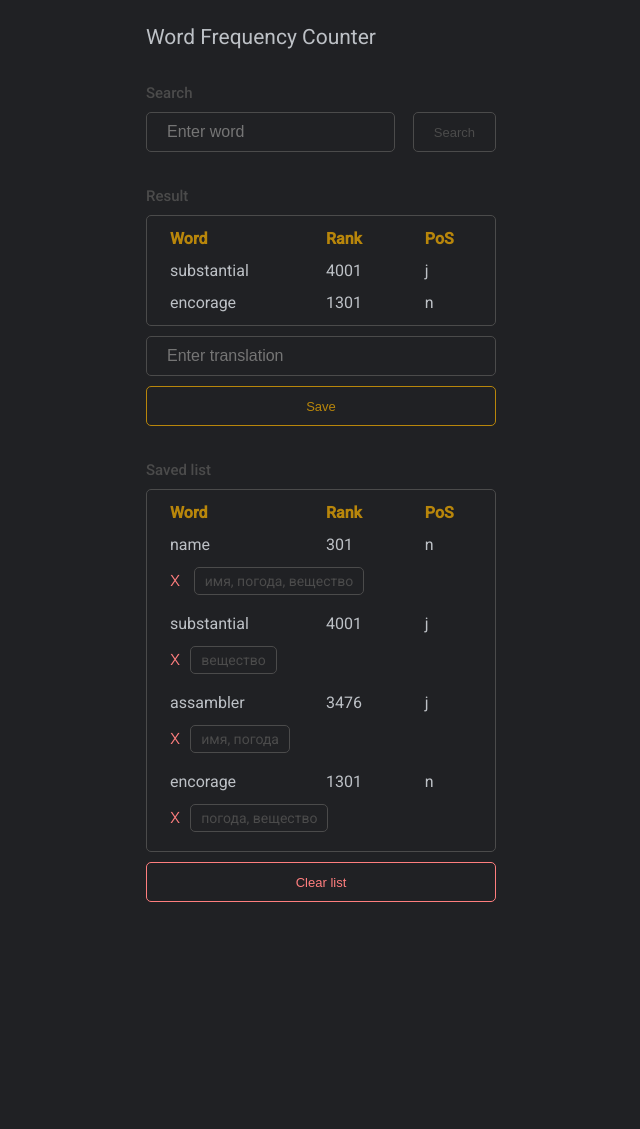
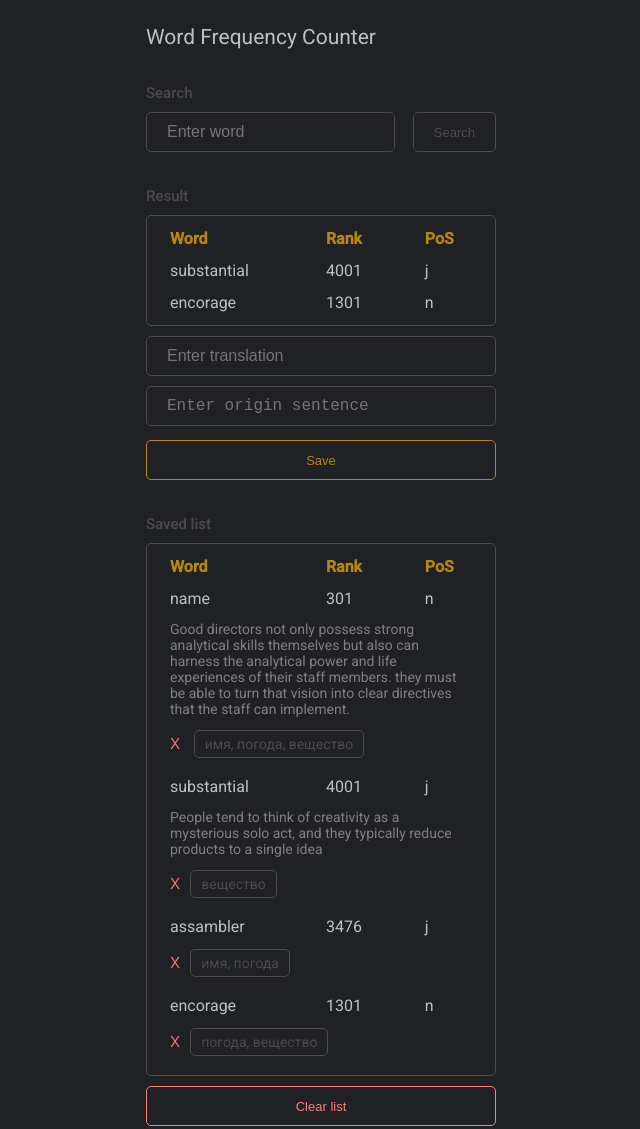
Before and after one commit to aapxx87/word_rate_source, a website built with webpack: page src/assets/index.html in a window 1280 px wide. Shown: the whole page, without its empty margins (319-959 px from the left). Before the commit the page ends 942 px from the top, so only its background shows below. Built offline with nearby package versions, Linux system fonts and the light colour scheme.

Commit message:
feat: add abylity to put origin sentences

```diff
--- a/src/assets/index.html
+++ b/src/assets/index.html
@@ -82,6 +82,10 @@
         </div>
 
         <div>
+          <textarea name="" id="" cols="30" rows="1" class="textarea" placeholder="Enter origin sentence"></textarea>
+        </div>
+
+        <div>
           <button class="btn btn-long btn-save">Save</button>
         </div>
 
@@ -116,6 +120,15 @@
               </tr>
 
               <tr>
+                <td colspan="3" class="tr_translate tr-sentence">
+                  <span class="full_sentence">Good directors not only possess strong
+                    analytical skills themselves but also can harness the analytical power and life experiences of their
+                    staff members. they must be able to turn that vision into clear directives that the staff can
+                    implement.</span>
+                </td>
+              </tr>
+
+              <tr>
                 <td colspan="3" class="tr_translate">
                   <span class="delete_item_btn">x</span>
                   <span class="rus_text">имя, погода, вещество</span>
@@ -130,9 +143,18 @@
               </tr>
 
               <tr>
+                <td colspan="3" class="tr_translate tr-sentence">
+                  <span class="full_sentence">People tend to think of creativity as a mysterious solo act, and they
+                    typically reduce products to a single idea</span>
+                </td>
+              </tr>
+
+              <tr>
                 <td colspan="3" class="tr_translate"> <span class="delete_item_btn">x</span><span
                     class="rus_text">вещество</span></td>
               </tr>
+
+
 
               <tr>
                 <td class="td_long">assambler</td>
@@ -169,6 +191,7 @@
 
 
 
+
     </div>
   </div>
 
--- a/src/scripts/save.js
+++ b/src/scripts/save.js
@@ -60,11 +60,14 @@ export const btn_save_script = function (result_arr) {
 
   const input_translate = document.querySelector('.input_translate')
 
+  const input_sentence = document.querySelector('.textarea')
+
   btn_save.addEventListener('click', function () {
 
     const obj_item = {
       eng_words: result_arr,
-      rus_translate: input_translate.value
+      rus_translate: input_translate.value,
+      origin_sentence: input_sentence.value
     }
 
     saved_list.push(obj_item)
@@ -77,6 +80,11 @@ export const btn_save_script = function (result_arr) {
     btn_save.disabled = true
     btn_save.classList.add('deactive')
     input_translate.value = ''
+    input_sentence.value = ''
+
+    input_sentence.style.height = '40px'
+
+
 
     const btnDelete = document.querySelector('.delete_item_btn')
 
@@ -125,6 +133,11 @@ const createHTML = function (array) {
     })
 
     rus = `
+    <tr>
+      <td colspan="3" class="tr_translate tr-sentence">
+        <span class="full_sentence">${el.origin_sentence}</span>
+      </td>
+    </tr>
     <tr>
      <td colspan="3" class="tr_translate">
       ${btn_delete}
--- a/src/scripts/search.js
+++ b/src/scripts/search.js
@@ -73,6 +73,10 @@ const createHTML = function (arr) {
     </table>
   </div>
 
+        <div>
+          <textarea name="" id="" cols="30" rows="1" class="textarea" placeholder="Enter origin sentence"></textarea>
+        </div>
+
   <div>
     <input type="text" class="input input_translate" placeholder="Enter translation">
   </div>
@@ -91,6 +95,17 @@ const createHTML = function (arr) {
 const render = function (word_income) {
 
   createHTML(create_result_arr(normalize_word_query(word_income)))
+
+  var textarea = document.getElementsByTagName('textarea')[0];
+
+  textarea.addEventListener('paste', resize);
+
+  function resize() {
+    var el = this;
+    setTimeout(function () {
+      el.style.cssText = 'height:' + el.scrollHeight + 'px';
+    }, 1);
+  }
 
   // функция для сохранения резузльтатов, см в файле save.js
   btn_save_script(create_result_arr(normalize_word_query(word_income)))
--- a/src/styles/save.css
+++ b/src/styles/save.css
@@ -18,11 +18,14 @@
   color:var(--gray);
 }
 
+.tr-sentence {
+  padding-right: 15px;
+  padding-bottom: 0;
+
+}
+
 
 .delete_item_btn {
-  /* position: absolute;
-  top: -5px;
-  right: 10px; */
   font-size: 21px;
   font-weight: 300;
   color: var(--red);
--- a/src/styles/search.css
+++ b/src/styles/search.css
@@ -29,3 +29,16 @@
   width: 100%;
   margin-top: 10px;
 }
+
+.textarea {
+  width: 100%;
+  padding: 10px 20px;
+  background-color: transparent;
+  border: 1px solid var(--gray);
+  outline: none;
+  color: #BDC1C6;
+  font-size: 16px;
+  border-radius: 5px;
+  margin-top: 10px;
+  resize: none;
+}
```
Also changed, not shown: src/index.html (+0 -5 lines).
